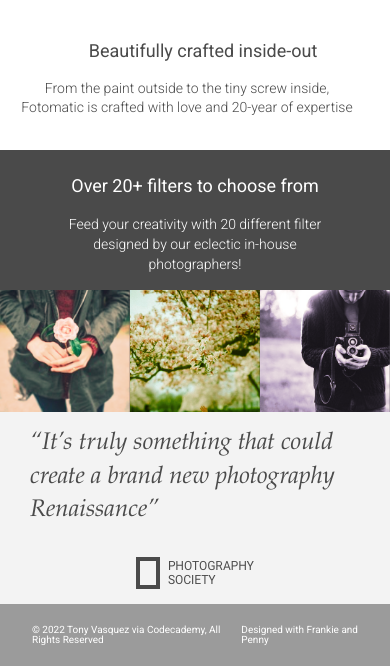
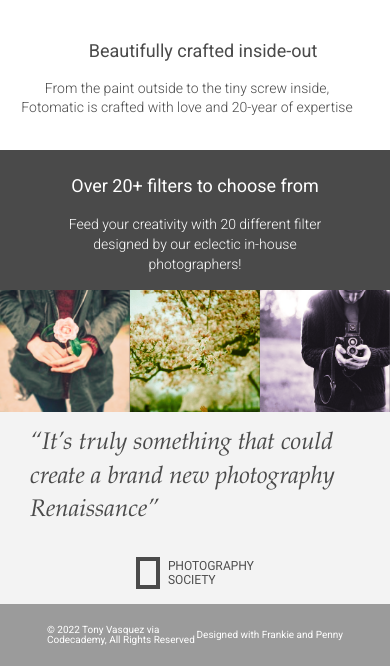
Before and after one commit to quezbeme/fotomatic, a plain HTML site: page index.html in a window 390 px wide. Shown: the part 1094-1760 px from the top of the page. Drawn offline with Linux system fonts and the light colour scheme; a web font is replaced by a local one.

Commit message:
Frankie and Penny
Mobile view more footer friendly

```diff
--- a/resources/css/style.css
+++ b/resources/css/style.css
@@ -570,6 +570,14 @@ footer .copyright {
       }
       footer .content{
         font-size: 10px;
+        padding: 0rem 0.5rem;
+      }
+      footer .content .copyright, footer .content .location{
+        max-width: 40%;
+
+      }
+      footer .content .location{
+        text-align: right;
       }
 
 }
```
Also changed, not shown: 1 other file.
